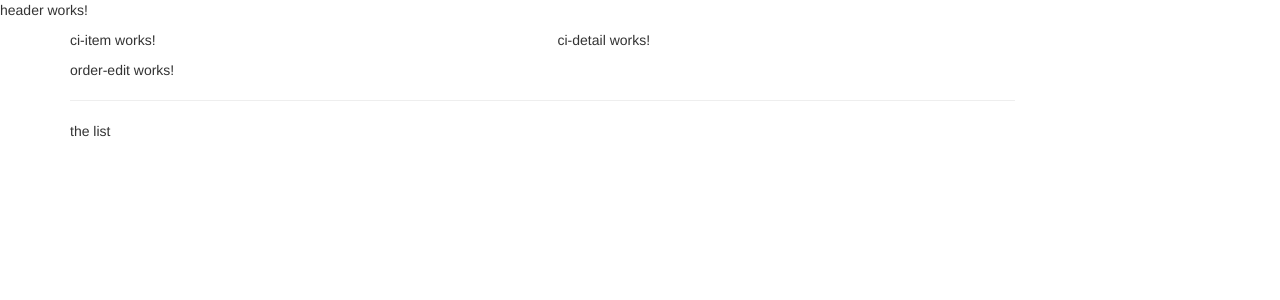
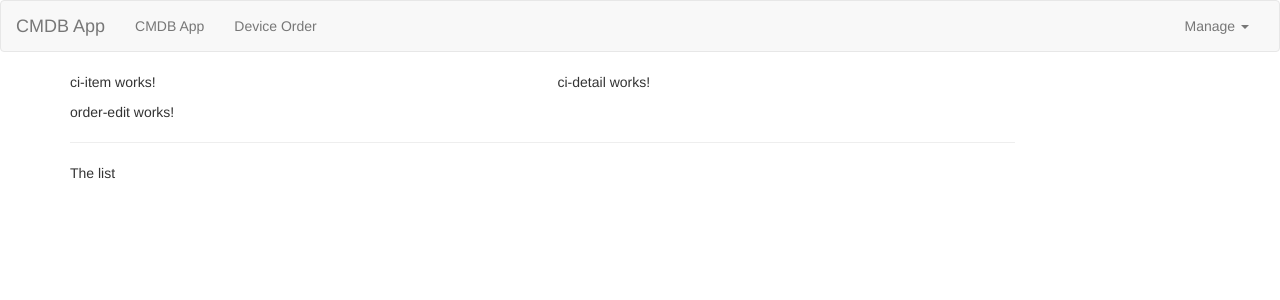
Before and after one commit to MarGuus/CMDB-App-Angular, an Angular app: page /order in a window 1280 px wide. Shown: the top 300 px of the page. Built offline with nearby package versions, Linux system fonts and the light colour scheme.

Commit message:
Added navbar

```diff
--- a/src/app/ci-order/ci-order.component.html
+++ b/src/app/ci-order/ci-order.component.html
@@ -2,6 +2,6 @@
     <div class="col-xs-10">
         <app-order-edit></app-order-edit>
         <hr>
-        <p>the list</p>
+        <p>The list</p>
     </div>
 </div>
--- a/src/app/header/header.component.css
+++ b/src/app/header/header.component.css
@@ -0,0 +1,3 @@
+nav.navbar-defaul{
+    background-color: rgb(210, 210, 210);
+}
--- a/src/app/header/header.component.html
+++ b/src/app/header/header.component.html
@@ -1 +1,25 @@
-<p>header works!</p>
+<nav class="navbar navbar-default">
+    <div class="container-fluid">
+        <div class="navbar-header">
+            <a href="#" class="navbar-brand">CMDB App</a>
+        </div>
+
+        <div class="collapse navbar-collapse">
+            <ul class="nav navbar-nav">
+                <li><a href="#">CMDB App</a></li>
+                <li><a href="#">Device Order</a></li>
+            </ul>
+            <ul class="nav navbar-nav navbar-right">
+                <li class="dropdown">
+                    <a href="#" class="dropdown-toggle">Manage <span class="caret"></span></a>
+                    <ul class="dropdown-menu">
+                        <li><a href="#">Save Data</a></li>
+                        <li><a href="#"></a>Fetch Data</li>
+                    </ul>
+                </li>
+
+
+            </ul>
+        </div>
+    </div>
+</nav>
```
